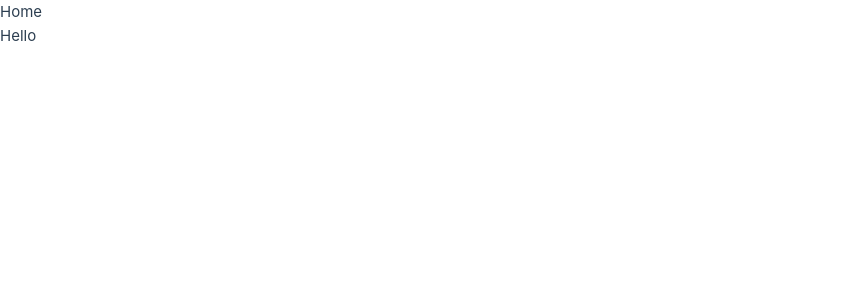
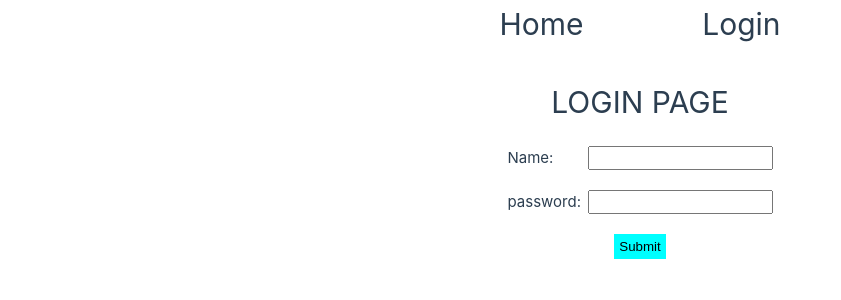
Before and after one commit to Pawan918/vue-3, a Vue app: page / in a window 1280 px wide. Shown: the top 300 px of the page, without its empty margins (0-841 px from the left). Built offline with nearby package versions, Linux system fonts and the light colour scheme.

Commit message:
implemented login and logout routes

```diff
--- a/src/App.vue
+++ b/src/App.vue
@@ -1,13 +1,10 @@
 <script setup>
-import Test from './components/Test.vue'
 
 </script>
 
 <template>
   <div>
     <router-view></router-view>
-    <p>Hello</p>
-    <!-- <Test/> -->
   </div>
 </template>
 
--- a/src/components/Home.vue
+++ b/src/components/Home.vue
@@ -1,5 +1,90 @@
 <template>
     <div class="home">
-        Home
+        <div class="home-text">
+            <h1>Home</h1>
+            <h1 class="" >Login</h1>
+        </div>
+
+        <form @submit.prevent="submit" class="form">
+            <h1>LOGIN PAGE</h1>
+            <div class="form-name">
+                <label for="name">Name:</label>
+                <input type="text" v-model="name" name="name">
+            </div>
+            <div class="form-password">
+                <label for="password">password:</label>
+                <input type="password" v-model="password" name="password">
+            </div>
+            <button type="submit" class="btn-submit btn" >Submit</button>
+        </form>
     </div>
 </template>
+<script>
+export default {
+    name : "homeTemp",
+    data (){
+        return {
+
+            name : '',
+            password : '',
+        }
+    },
+    methods : {
+        submit(){
+            if(this.name === '' || this.password === ''){
+                alert('Please enter Username and Password to login')
+            }else{
+                this.$router.push('/login')
+
+            }
+            this.name = '',
+            this.password = ''
+        }
+    }
+}
+</script>
+<style>
+.home{
+    display: flex;
+    flex-direction: column;
+    justify-content: center;
+    align-items: center;
+    gap: 30px;
+    /* width: 500px; */
+}
+.btn{
+    max-width: 80px;
+    padding: 5px;
+    background-color: aqua;
+    border: none;
+}
+.form {
+    display: flex;
+    flex-direction: column;
+    justify-content: center;
+    align-items: center;
+    width: 500px;
+    gap: 20px;
+}
+.form-name{
+    display: flex;
+    justify-content: center;
+    width: 100%;
+}
+.form-password{
+    display: flex;
+    justify-content: center;
+    width: 100%;
+}
+label{
+    width: 80px;
+    /* color: black; */
+}
+.home-text{
+    width: 400px;
+    display: flex;
+    flex-direction: row;
+    justify-content: space-around;
+}
+
+</style>
--- /dev/null
+++ b/src/components/Login.vue
@@ -0,0 +1,16 @@
+<template>
+    <div class="home">
+        <button class="logout" @click="logout">Logout</button>
+        Login
+    </div>
+</template>
+<script>
+export default{
+    name : 'loginTemp',
+    methods : {
+        logout(){
+            this.$router.push('/')
+        }
+    }
+}
+</script>
--- /dev/null
+++ b/src/components/Logout.vue
@@ -0,0 +1,16 @@
+<template>
+    <div class="home">
+        <button class="logout" @click="logout">Logout</button>
+        Logout
+    </div>
+</template>
+<script>
+export default{
+    name : 'logoutTemp',
+    methods : {
+        logout(){
+            this.$router.push('/')
+        }
+    }
+}
+</script>
--- a/src/components/Test.vue
+++ /dev/null
@@ -1,20 +0,0 @@
-<template>
-    <div class="">
-        Test{{ username }}
-        <router-view></router-view>
-    </div>
-</template>
-<script >
-export default {
-    name: "testTemp",
-    computed : {
-        username(){
-            return this.$route.params.id
-        }
-    }
-}
-
-</script>
-<style>
-
-</style>
--- a/src/components/TestChildren.vue
+++ /dev/null
@@ -1,5 +0,0 @@
-<template>
-    <div class="testChildren">
-        TestChildren
-    </div>
-</template>
```
Also changed, not shown: src/main.js (+11 -12 lines), src/store/store.js (added).
